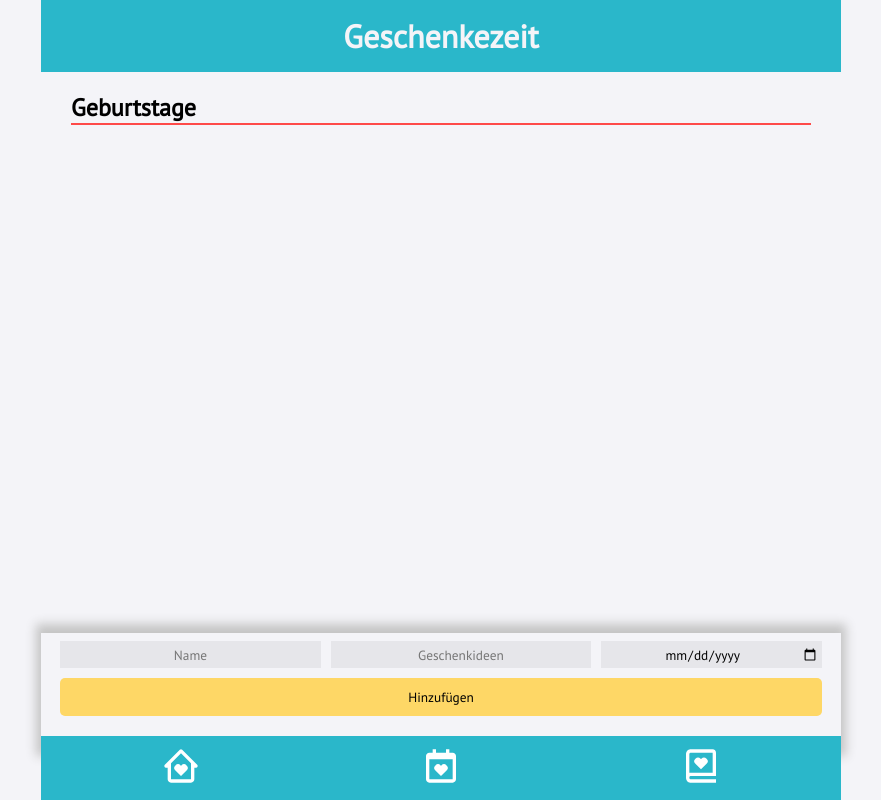
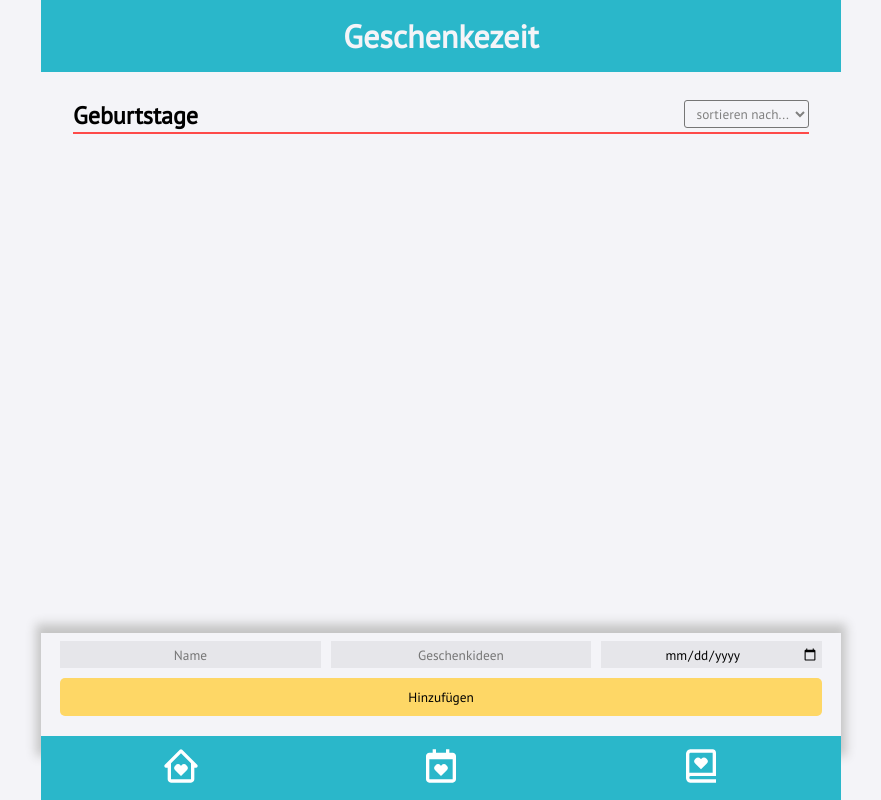
Before and after one commit to AntjeWalter/Geschenkezeit, a Next.js app: page / in a window 1280 px wide. Shown: the whole page, without its empty margins (199-1080 px from the left). Built offline with nearby package versions, Linux system fonts and the light colour scheme.

Commit message:
Add select to sort entries

```diff
--- /dev/null
+++ b/components/BirthdayListPage/Sorting.js
@@ -0,0 +1,29 @@
+import styled from "styled-components";
+
+export default function Sorting({ onSorting }) {
+  function handleChange(event) {
+    event.preventDefault();
+    const sortBy = event.target.value;
+    onSorting(sortBy);
+  }
+
+  return (
+    <StyledSelect onChange={handleChange}>
+      <option value="selected">sortieren nach...</option>
+      <option value="date">nächster Geburtstag zuerst</option>
+      <option value="alphabet">Alphabet</option>
+    </StyledSelect>
+  );
+}
+
+const StyledSelect = styled.select`
+  right: 20px;
+  text-align: right;
+  width: 125px;
+  background-color: #f4f4f8;
+  color: gray;
+  margin: 1.25rem 0 0.25rem 0;
+  padding: 0.2rem;
+  font-family: PTSans;
+  border-radius: 3px;
+`;
--- /dev/null
+++ b/helpers/birthdayCalculation.js
@@ -0,0 +1,32 @@
+export default function birthdayCalculation(entry) {
+  const birthDate = entry.birthday;
+  const now = new Date();
+  const currentYear = now.getFullYear();
+  const currentMonth = now.getMonth() + 1;
+  const currentDay = now.getDate();
+  const birthMonth = birthDate.split("-")[1];
+  const birthDay = birthDate.split("-")[2];
+
+  function calculateNextBirthday() {
+    if (
+      currentMonth < birthMonth ||
+      (currentMonth == birthMonth && currentDay < birthDay)
+    ) {
+      const nextBirthday = new Date(
+        currentYear,
+        birthDate.split("-")[1] - 1,
+        birthDate.split("-")[2]
+      );
+      return nextBirthday;
+    } else {
+      const nextBirthday = new Date(
+        currentYear + 1,
+        birthDate.split("-")[1] - 1,
+        birthDate.split("-")[2]
+      );
+      return nextBirthday;
+    }
+  }
+  const nextBirthday = calculateNextBirthday();
+  return nextBirthday;
+}
--- a/pages/_app.js
+++ b/pages/_app.js
@@ -1,5 +1,7 @@
+import { differenceInCalendarDays } from "date-fns";
 import GlobalStyles from "../components/GlobalStyles";
 import { useLocalStorage } from "../helpers/hooks";
+import birthdayCalculation from "../helpers/birthdayCalculation";
 
 function MyApp({ Component, pageProps }) {
   const [entries, setEntries] = useLocalStorage("entries", []);
@@ -68,6 +70,44 @@ function MyApp({ Component, pageProps }) {
     }
   }
 
+  // Calculate difference between now and the upcoming birthda<
+  function calculateDifference(entry) {
+    const now = new Date();
+    const nextBirthday = birthdayCalculation(entry);
+    const difference = differenceInCalendarDays(nextBirthday, now);
+    return difference;
+  }
+
+  //Add calculated difference to each entry-object
+  const entriesWithDifference = entries.map((entry) => {
+    return { ...entry, difference: calculateDifference(entry) };
+  });
+
+  //Sorting the entries by next birthday or alphabetically
+  function handleSorting(sortBy) {
+    if (sortBy === "date") {
+      const sortedByDate = entriesWithDifference.slice().sort((a, b) => {
+        const difference1 = a.difference;
+        const difference2 = b.difference;
+        return difference1 - difference2;
+      });
+      setEntries(sortedByDate);
+    } else if (sortBy === "alphabet") {
+      const sortedByAlphabet = entries.slice().sort((a, b) => {
+        const nameA = a.name.toLowerCase();
+        const nameB = b.name.toLowerCase();
+        if (nameA < nameB) {
+          return -1;
+        }
+        if (nameA > nameB) {
+          return 1;
+        }
+        return 0;
+      });
+      setEntries(sortedByAlphabet);
+    }
+  }
+
   return (
     <>
       <GlobalStyles />
@@ -79,6 +119,7 @@ function MyApp({ Component, pageProps }) {
         onUpdateEntryNotes={handleUpdateEntryNotes}
         onUpdateIdeas={handleUpdateIdeas}
         onIdeaAssign={handleIdeaAssign}
+        onSorting={handleSorting}
         entries={entries}
       />
     </>
--- a/pages/index.js
+++ b/pages/index.js
@@ -2,6 +2,7 @@ import BirthdayList from "../components/BirthdayListPage/BirthdayList";
 import Header from "../components/Header";
 import Form from "../components/BirthdayListPage/Form";
 import Footer from "../components/Footer";
+import Sorting from "../components/BirthdayListPage/Sorting";
 import styled from "styled-components";
 import { Fragment } from "react";
 
@@ -12,11 +13,15 @@ export default function Home({
   onDelete,
   onMoreInfo,
   onUpdateEntryNotes,
+  onSorting,
 }) {
   return (
     <>
       <Header />
-      <StyledHeading>Geburtstage</StyledHeading>
+      <StyledHeadingContainer>
+        <StyledHeading>Geburtstage</StyledHeading>
+        <Sorting onSorting={onSorting} />
+      </StyledHeadingContainer>
       <StyledSection>
         {entries.map((entry) => (
           <Fragment key={entry.id}>
@@ -40,12 +45,18 @@ export default function Home({
   );
 }
 
+const StyledHeadingContainer = styled.section`
+  display: flex;
+  justify-content: space-between;
+  border-bottom: 2px solid #fe4a49;
+  margin: 0.5rem 2rem 0 2rem;
+`;
+
 const StyledHeading = styled.h2`
-  margin-left: 30px;
-  margin-right: 30px;
-  border-bottom: 2px solid #fe4a49;
+  margin-bottom: 0px;
 `;
 
 const StyledSection = styled.section`
+  margin-top: 20px;
   margin-bottom: 200px;
 `;
```
Also changed, not shown: pages/[id].js (+7 -25 lines).
